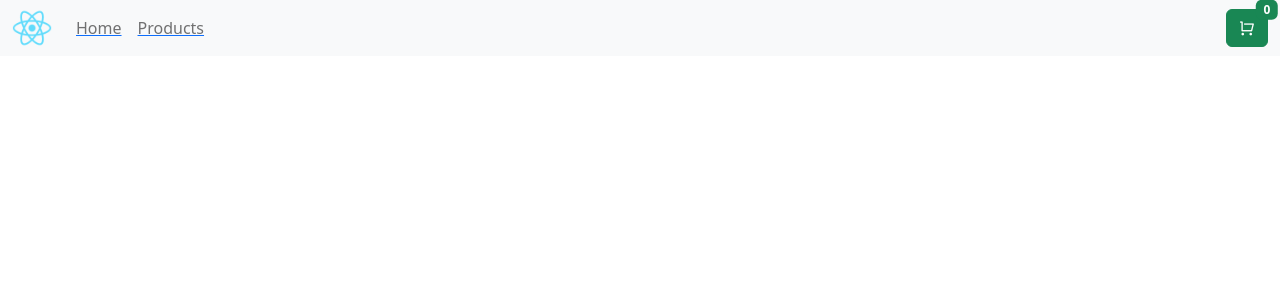
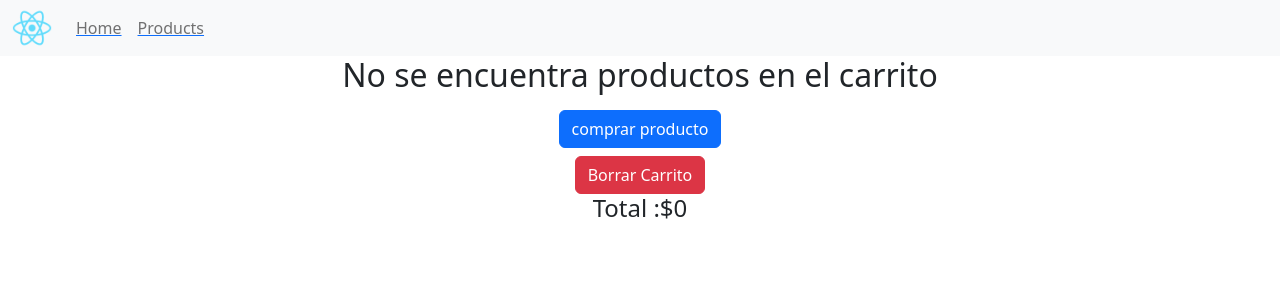
Before and after one commit to adriangerman1/germanapp, a React (Create React App) app: page /Cart in a window 1280 px wide. Shown: the top 300 px of the page. Built offline with nearby package versions, Linux system fonts and the light colour scheme.

Commit message:
entrega 10

```diff
--- a/src/App.jsx
+++ b/src/App.jsx
@@ -7,6 +7,7 @@ import ItemDetailContainer from './container/ItemDetailContainer';
 import CartWidget from './components/Navbar/CartWidget';
 import ItemCardContainer from './container/ItemCardContainer';
 import CartContext from './context/CardContext';
+import CardItem from './components/Navbar/CardItem';
 
 function App() {
 
@@ -22,7 +23,7 @@ function App() {
             <Route path="/CartWidget" element={<CartWidget/>}/>
             <Route path="/category/:id" element={<ItemListContainer/>}/>
             <Route path="/Item/:id" element={<ItemDetailContainer/>}/>
-            <Route path="/Cart" element={<ItemCardContainer/>}/>
+            <Route path="/Cart" element={<CartWidget/>}/>
           </Routes>
           </CartContext>
         </BrowserRouter>
--- a/src/components/Navbar/CardItem.jsx
+++ b/src/components/Navbar/CardItem.jsx
@@ -10,10 +10,10 @@ const CardItem=({item}) => {
     }
 
     return (
-    <>
-        <h2>Producto: {item.title} - Cantidad: {item.quantity} </h2>
-        <button className="btn btn-primary" onClick={borrar}>Borrar</button>
-    </>
+        <>
+            <h4 key={item.id}>Producto: {item.title} - Cantidad: {item.quantity} - Precio: ${item.price} </h4>
+            <button className="btn btn-primary" onClick={borrar}>Borrar</button>
+        </>
     )
 }
 
--- a/src/components/Navbar/CartWidget.jsx
+++ b/src/components/Navbar/CartWidget.jsx
@@ -1,16 +1,30 @@
-import React, { useContext } from "react";
+import React, { useContext, useState } from "react";
 import CardItem from "./CardItem";
 import {Context} from "../../context/CardContext"
+import { Link } from "react-router-dom";
+import { useEffect } from "react";
 
 const CartWidget = () => {
 
-    const { card, clear } = useContext(Context)
+    const {card, clear, Total} = useContext(Context)
+    const [precioTotal, setPrecioTotal] = useState(0)
 
+    useEffect(() => {
+        setPrecioTotal(Total())
+    },[card])
 
     return (
         <>
+            <div>
+                <h2>{card.length == 0 ? 'No se encuentra productos en el carrito' : '' }</h2>
+                <Link to={'/category/:id'}>
+                    <button className="btn btn-primary m-2">comprar producto</button>
+                </Link>
+            </div>
+
             {card.map(element =><CardItem item={element}/>)}
             <button className="btn btn-danger" onClick={clear}>Borrar Carrito</button>
+            <h4>Total :${precioTotal}</h4>
         </>
     )
 }
--- a/src/components/Navbar/NavBar.jsx
+++ b/src/components/Navbar/NavBar.jsx
@@ -1,7 +1,13 @@
 import CartWidget from "./CartWidget"
-import { Link } from "react-router-dom"
+import { Link,} from "react-router-dom"
+import { useContext } from "react"
+import { Context } from "../../context/CardContext"
+
+
 
 const Navbar = () => {
+
+    const {card} = useContext(Context)
 
     return (
             <nav className="navbar navbar-expand-lg bg-light">
@@ -27,9 +33,9 @@ const Navbar = () => {
                         </ul>
                     </div>
                     <div>
-                        <Link to="/CartWidget" >
-                            <button type="button" className="btn btn-success position-relative"><i className="ri-shopping-cart-line"/><span className="position-absolute top-0 start-100 translate-middle badge text-bg-success">0<span className="visually-hidden">unread messages</span></span></button>
-                        </Link>
+                        {card.length == 0 ? "" : <Link to="/CartWidget" >
+                                <button type="button" className="btn btn-success position-relative"><i className="ri-shopping-cart-line"/><span className="position-absolute top-0 start-100 translate-middle badge text-bg-success">{card.length}<span className="visually-hidden">unread messages</span></span></button>
+                            </Link> }
                     </div>
                 </div>
             </nav>
--- a/src/context/CardContext.jsx
+++ b/src/context/CardContext.jsx
@@ -5,6 +5,14 @@ export const Context = createContext()
 const CardContext = ({children}) =>{
 
     const [card, setCard] = useState([])
+
+    const Total = () => {
+        let total = 0
+        card.forEach((prod) => {
+            total = total + prod.price * prod.quantity
+        } )
+        return total
+    }
 
     const clear =() =>{
         setCard([])
@@ -34,7 +42,7 @@ const CardContext = ({children}) =>{
     }
 
     return(
-        <Context.Provider value={{addItem,card,removeItem,clear}}>
+        <Context.Provider value={{addItem,card,removeItem,clear, Total}}>
             {children}
         </Context.Provider>
     )
```
